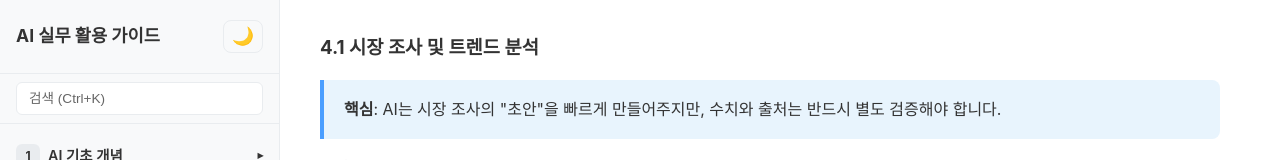
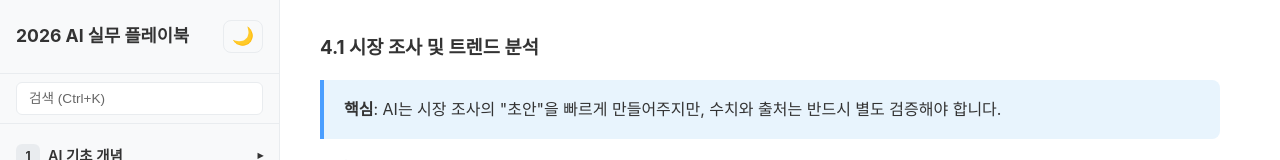
Before and after one commit to totoma7/projectPmEdu, a website: page module4-1.html in a window 1280 px wide. Shown: the top 160 px of the page. Drawn offline with nearby package versions, Linux system fonts and the light colour scheme; a script that the page names is missing.

Commit message:
Auto-commit: source updated

```diff
--- a/module4-1.html
+++ b/module4-1.html
@@ -3,8 +3,8 @@
 <head>
   <meta charset="UTF-8">
   <meta name="viewport" content="width=device-width, initial-scale=1.0">
-  <title>4. AI 자료 조사 (상) - AI 실무 활용 가이드</title>
-  <meta name="description" content="AI 실무 활용 가이드. AI 기초, 문서 작성, 도식화, 자료 조사, 바이브 코딩 실습을 다룹니다.">
+  <title>4. AI 자료 조사 (상) - 2026 AI 실무 플레이북</title>
+  <meta name="description" content="2026 AI 실무 플레이북. AI 기초, 문서 작성, 도식화, 자료 조사, 바이브 코딩 실습을 다룹니다.">
   <link rel="stylesheet" href="css/style.css">
   <link rel="stylesheet" href="https://cdnjs.cloudflare.com/ajax/libs/prism/1.29.0/themes/prism-tomorrow.min.css">
 </head>
@@ -17,7 +17,7 @@
 
   <nav id="sidebar" aria-label="교육 목차">
     <div class="sidebar-header">
-      <h1 class="sidebar-title">AI 실무 활용 가이드</h1>
+      <h1 class="sidebar-title">2026 AI 실무 플레이북</h1>
       <button id="theme-toggle" aria-label="테마 전환">
         <span class="theme-icon">🌙</span>
       </button>
@@ -195,7 +195,7 @@
     </ul>
     <div class="sidebar-footer">
       <p>최근 업데이트: 2026.04.17</p>
-      <p>&copy; 2026 AI 실무 활용 가이드</p>
+      <p>&copy; 2026 2026 AI 실무 플레이북</p>
     </div>
   </nav>
 
```
